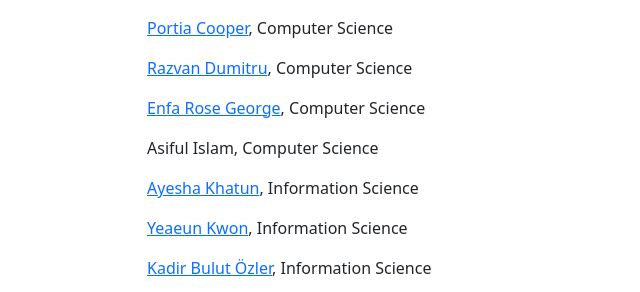
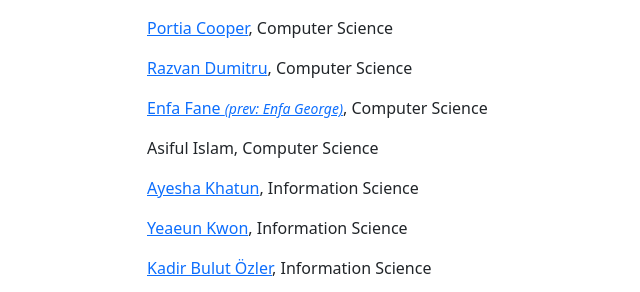
Before and after one commit to beingenfa/clulab.github.io, a Jekyll site: the page built from people.md, in a window 1280 px wide and 900 px high, scrolled down 603 px. Shown: the part 163-455 px from the top of the window, without its empty margins (195-835 px from the left). Built offline with Jekyll 4.4.1, drawn with Linux system fonts in a browser that asks for light colours.

Commit message:
edit: Enfa name change

```diff
--- a/people.md
+++ b/people.md
@@ -42,7 +42,7 @@ Fahmida Alam, Computer Science
 
 [Razvan Dumitru](https://github.com/RazvanDu), Computer Science
 
-[Enfa Rose George](https://www.beingenfa.com), Computer Science
+[Enfa Fane _<small>(prev: Enfa George)</small>_](https://www.beingenfa.com), Computer Science
 
 Asiful Islam, Computer Science
 
```
